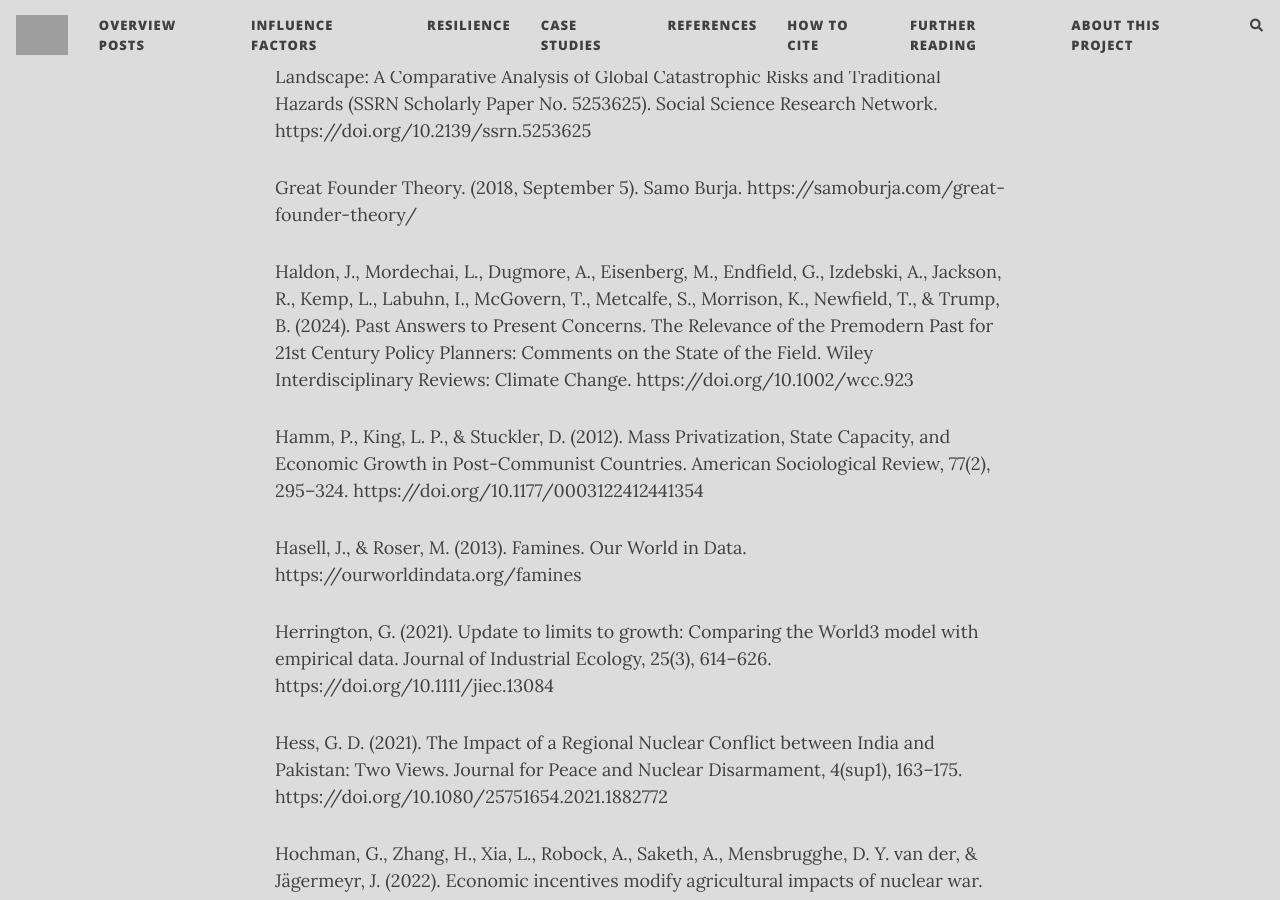
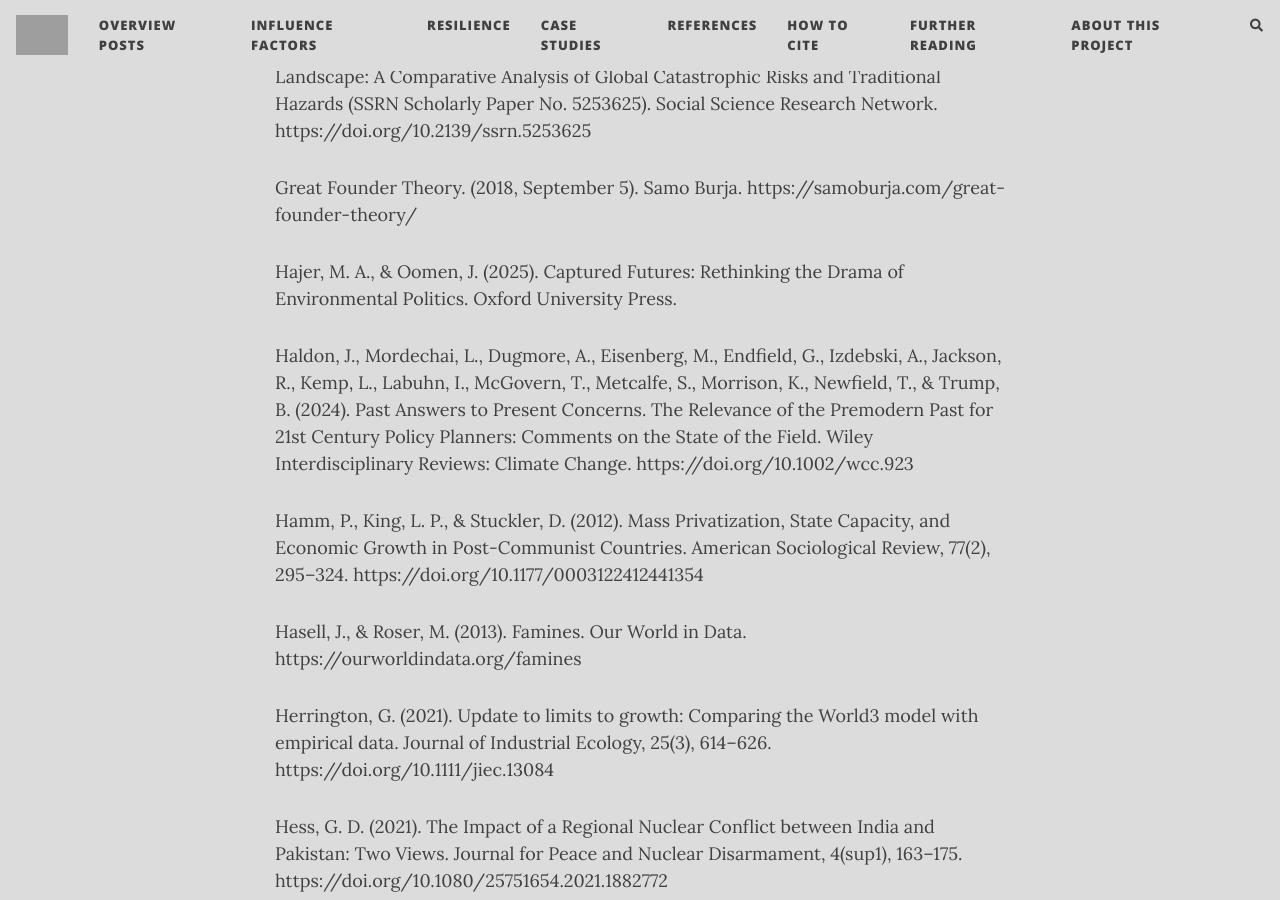
Before and after one commit to florianjehn/Societal_Collapse, a Jekyll site: the page built from references.md, in a window 1280 px wide and 900 px high, scrolled down 8145 px. Built offline with Jekyll 4.4.1, drawn with Linux system fonts in a browser that asks for light colours; nearby versions of some CDN libraries; comment, search, counter and statistics services are not loaded; grey boxes are pictures that could not be loaded.

Commit message:
Update references.md

```diff
--- a/references.md
+++ b/references.md
@@ -146,6 +146,8 @@
 Graham, J., Boyd, M., Sadler, G., & Noetel, M. (2025). Mapping Australia’s Risk Landscape: A Comparative Analysis of Global Catastrophic Risks and Traditional Hazards (SSRN Scholarly Paper No. 5253625). Social Science Research Network. https://doi.org/10.2139/ssrn.5253625
 
 Great Founder Theory. (2018, September 5). Samo Burja. https://samoburja.com/great-founder-theory/
+
+Hajer, M. A., & Oomen, J. (2025). Captured Futures: Rethinking the Drama of Environmental Politics. Oxford University Press.
 
 Haldon, J., Mordechai, L., Dugmore, A., Eisenberg, M., Endfield, G., Izdebski, A., Jackson, R., Kemp, L., Labuhn, I., McGovern, T., Metcalfe, S., Morrison, K., Newfield, T., & Trump, B. (2024). Past Answers to Present Concerns. The Relevance of the Premodern Past for 21st Century Policy Planners: Comments on the State of the Field. Wiley Interdisciplinary Reviews: Climate Change. https://doi.org/10.1002/wcc.923
 
```
